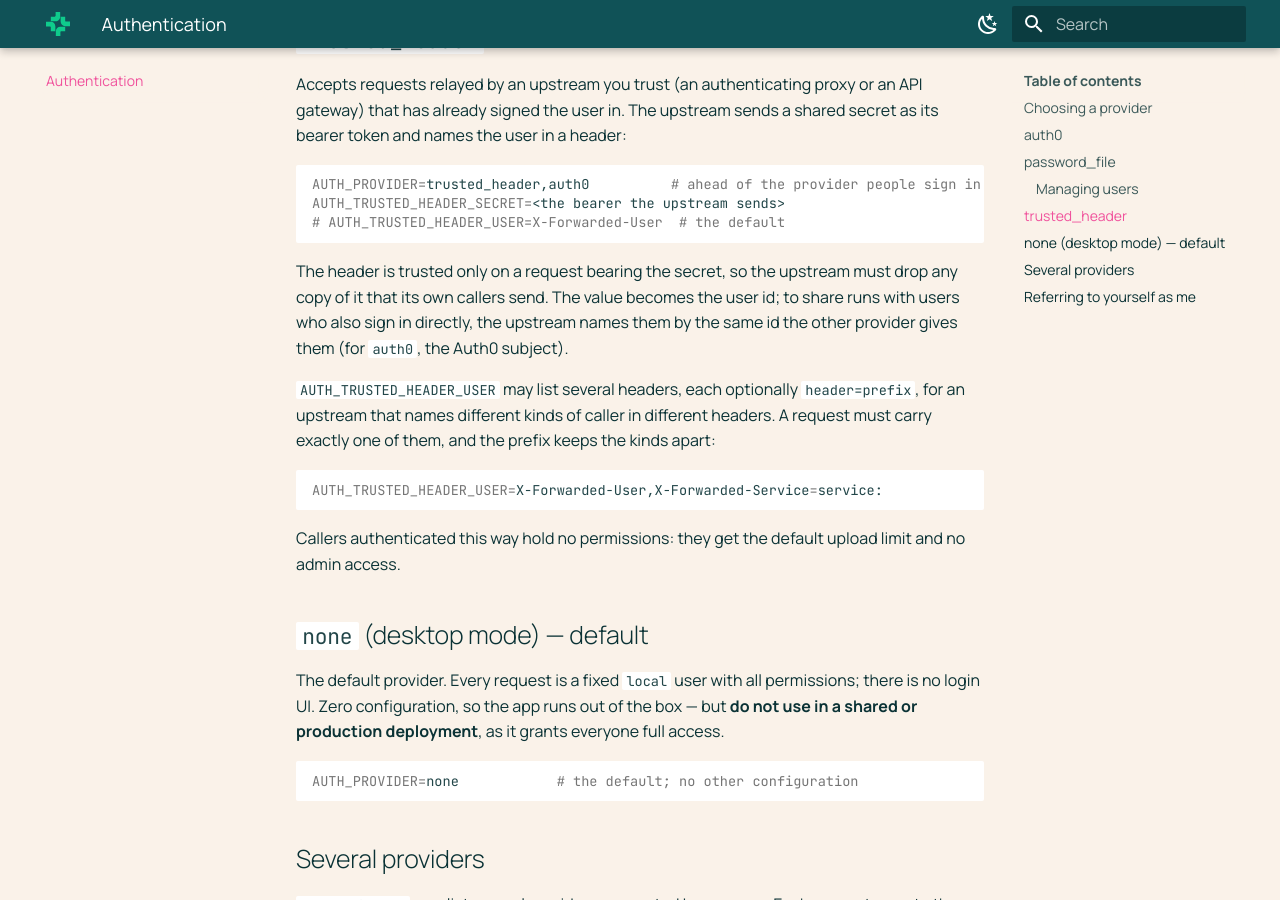
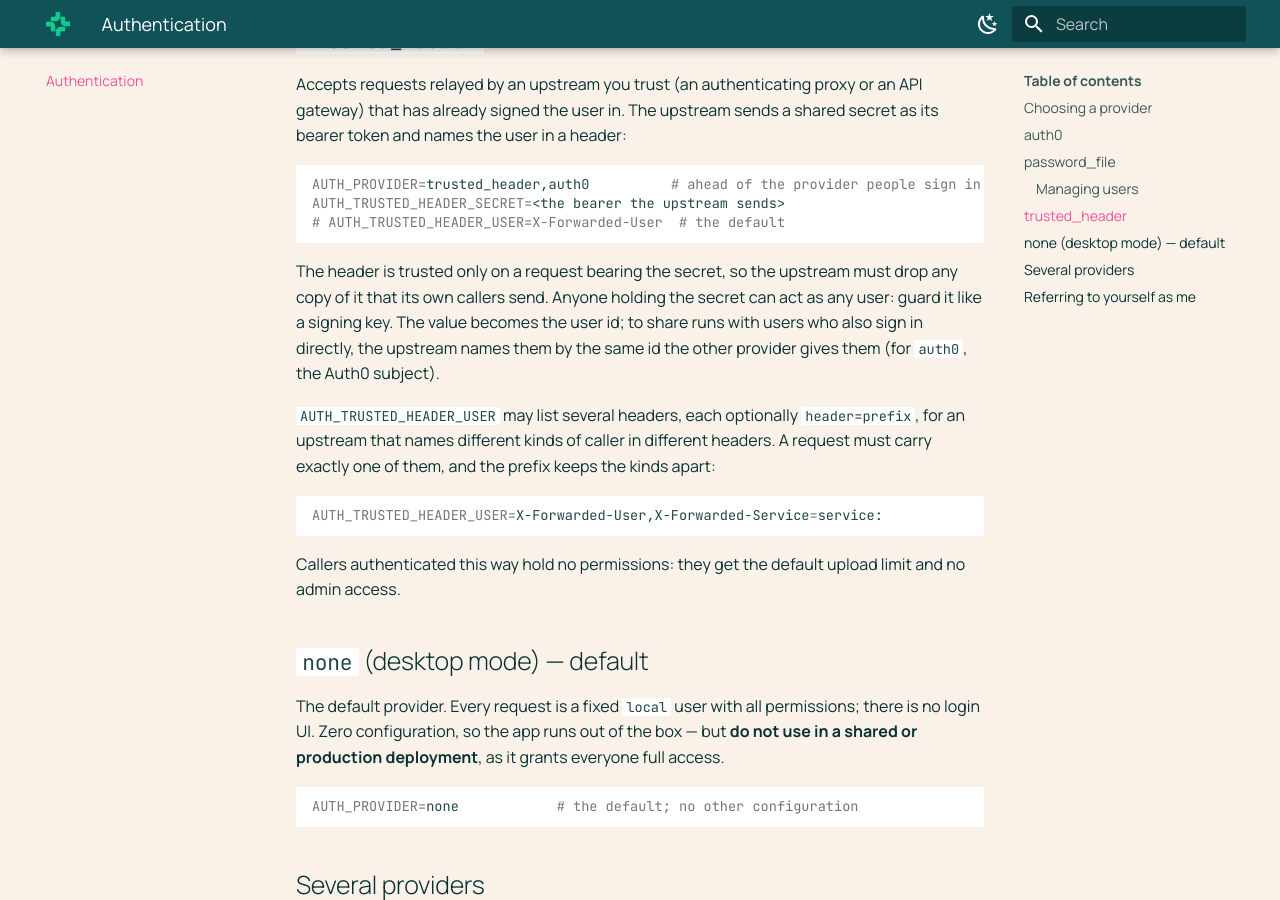
Before and after one commit to allenai/asta-autodiscovery, an MkDocs documentation site: the page built from docs/authentication.md, in a window 1280 px wide and 900 px high, scrolled down 2028 px. Built offline with MkDocs 1.6.1 and Material for MkDocs 9.7.7, drawn with Linux system fonts in a browser that asks for light colours.

Commit message:
docs: say plainly that the trusted-header secret can act as any user
Co-Authored-By: Claude Opus 5.5 <noreply@anthropic.com>

````diff
--- a/docs/authentication.md
+++ b/docs/authentication.md
@@ -88,7 +88,8 @@ AUTH_TRUSTED_HEADER_SECRET=<the bearer the upstream sends>
 ```
 
 The header is trusted only on a request bearing the secret, so the upstream must drop
-any copy of it that its own callers send. The value becomes the user id; to share runs
+any copy of it that its own callers send. Anyone holding the secret can act as any user:
+guard it like a signing key. The value becomes the user id; to share runs
 with users who also sign in directly, the upstream names them by the same id the other
 provider gives them (for `auth0`, the Auth0 subject).
 
````
Also changed, not shown: docs/configuration.md (+1 -1 lines).
